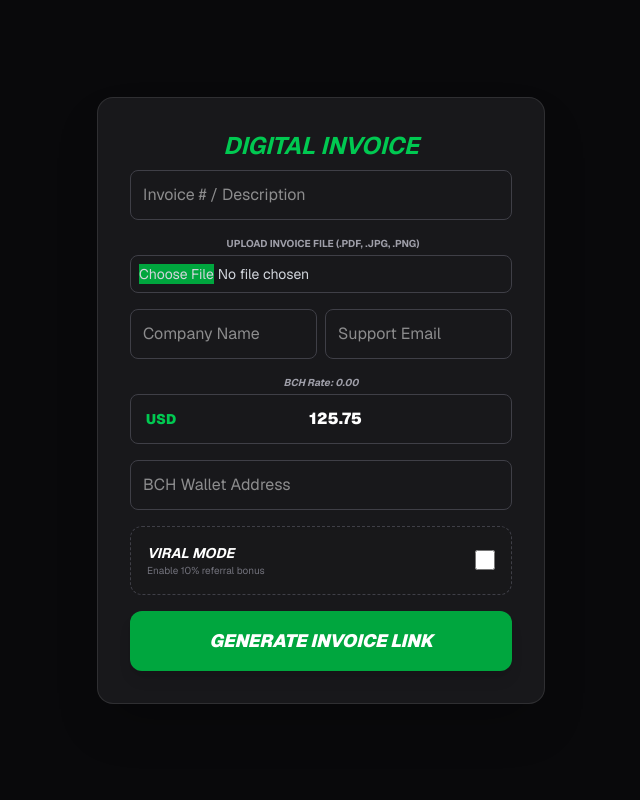
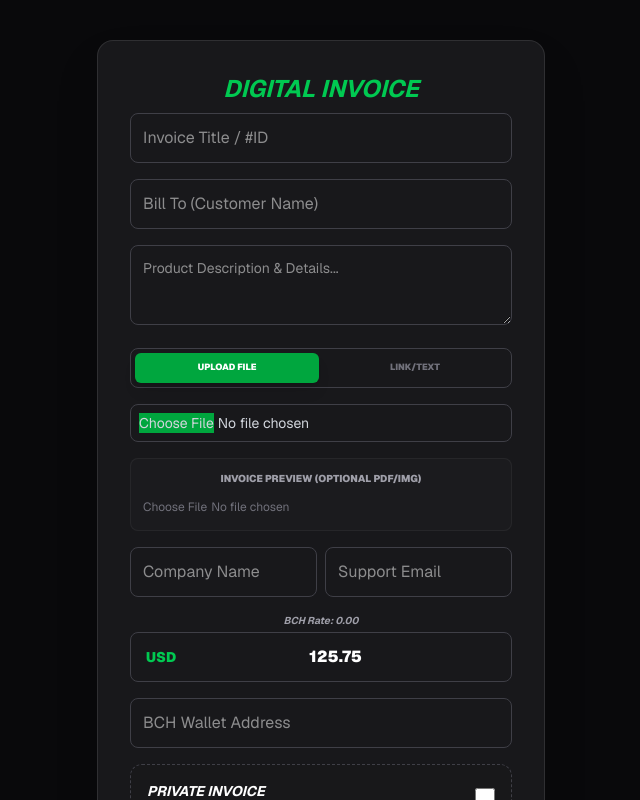
Before and after one commit to saleemm1/payonce-cash, a Next.js app: page /create/invoice in a window 1280 px wide. Shown: the top 800 px of the page, without its empty margins (319-959 px from the left). Built offline with nearby package versions, Linux system fonts and the light colour scheme; no server answers.

Commit message:
Update page.js

```diff
--- a/app/create/invoice/page.js
+++ b/app/create/invoice/page.js
@@ -3,12 +3,17 @@ import { useState, useEffect } from 'react';
 
 export default function InvoiceUploadPage() {
   const [productName, setProductName] = useState('');
+  const [customerName, setCustomerName] = useState('');
+  const [productDesc, setProductDesc] = useState('');
   const [sellerName, setSellerName] = useState('');
   const [sellerEmail, setSellerEmail] = useState('');
   const [usdPrice, setUsdPrice] = useState(125.75);
   const [wallet, setWallet] = useState('');
   const [bchPreview, setBchPreview] = useState('0.00');
+  const [deliveryType, setDeliveryType] = useState('file');
   const [file, setFile] = useState(null);
+  const [linkOrText, setLinkOrText] = useState('');
+  const [previewFile, setPreviewFile] = useState(null);
   const [enableAffiliate, setEnableAffiliate] = useState(false);
   const [uploading, setUploading] = useState(false);
   const [generatedLink, setGeneratedLink] = useState('');
@@ -30,24 +35,36 @@ export default function InvoiceUploadPage() {
 
   const handleGenerate = async (e) => {
     e.preventDefault();
-    if (!file) return alert("Upload invoice file");
-
     setUploading(true);
     try {
-      const formData = new FormData();
-      formData.append("file", file);
-      const res = await fetch("/api/upload", { method: "POST", body: formData });
-      const json = await res.json();
+      let assetId = linkOrText;
+      if (deliveryType === 'file' && file) {
+        const formData = new FormData();
+        formData.append("file", file);
+        const res = await fetch("/api/upload", { method: "POST", body: formData });
+        const json = await res.json();
+        assetId = json.ipfsHash;
+      }
+
+      let finalPreview = '';
+      if (previewFile) {
+        const imgData = new FormData();
+        imgData.append("file", previewFile);
+        const imgRes = await fetch("/api/upload", { method: "POST", body: imgData });
+        const imgJson = await imgRes.json();
+        finalPreview = `https://gateway.pinata.cloud/ipfs/${imgJson.ipfsHash}`;
+      }
 
       const payload = {
         w: wallet, p: usdPrice, n: productName, sn: sellerName,
-        se: sellerEmail, i: json.ipfsHash, a: enableAffiliate
+        se: sellerEmail, i: assetId, a: enableAffiliate,
+        cn: customerName, d: productDesc, pr: finalPreview, dt: deliveryType
       };
 
       const encodedId = btoa(unescape(encodeURIComponent(JSON.stringify(payload))));
       setGeneratedLink(`${window.location.origin}/unlock?id=${encodedId}`);
     } catch (err) {
-      alert("Error");
+      alert("Error generating invoice");
     } finally {
       setUploading(false);
     }
@@ -57,11 +74,25 @@ export default function InvoiceUploadPage() {
     <div className="min-h-screen bg-[#09090b] text-white flex flex-col items-center justify-center px-6 py-10 font-sans">
       <form onSubmit={handleGenerate} className="w-full max-w-md bg-[#18181b] p-8 rounded-2xl border border-white/10 shadow-2xl space-y-4">
         <h1 className="text-2xl font-bold mb-2 text-center text-green-500 uppercase italic font-black">Digital Invoice</h1>
-        <input required type="text" value={productName} onChange={(e) => setProductName(e.target.value)} className="w-full p-3 bg-zinc-900 border border-zinc-700 rounded-lg text-white outline-none focus:border-green-500" placeholder="Invoice # / Description" />
 
-        <div>
-          <label className="text-[10px] text-zinc-400 mb-1 block ml-1 uppercase font-bold text-center">Upload Invoice File (.pdf, .jpg, .png)</label>
-          <input required type="file" accept=".pdf,image/*" onChange={(e)=>setFile(e.target.files[0])} className="w-full p-2 bg-zinc-900 border border-zinc-700 rounded-lg text-sm text-gray-300 file:bg-green-600 cursor-pointer" />
+        <input required type="text" value={productName} onChange={(e) => setProductName(e.target.value)} className="w-full p-3 bg-zinc-900 border border-zinc-700 rounded-lg text-white outline-none focus:border-green-500 transition-all" placeholder="Invoice Title / #ID" />
+        <input required type="text" value={customerName} onChange={(e) => setCustomerName(e.target.value)} className="w-full p-3 bg-zinc-900 border border-zinc-700 rounded-lg text-white outline-none focus:border-green-500 transition-all" placeholder="Bill To (Customer Name)" />
+        <textarea required value={productDesc} onChange={(e) => setProductDesc(e.target.value)} className="w-full p-3 bg-zinc-900 border border-zinc-700 rounded-lg text-white outline-none focus:border-green-500 h-20 text-sm" placeholder="Product Description & Details..."></textarea>
+
+        <div className="flex bg-zinc-900 p-1 rounded-lg border border-zinc-700 gap-1">
+          <button type="button" onClick={() => setDeliveryType('file')} className={`flex-1 py-2 text-[9px] font-black uppercase rounded-md transition-all ${deliveryType === 'file' ? 'bg-green-600 text-white shadow-lg' : 'text-zinc-500 hover:text-white'}`}>Upload File</button>
+          <button type="button" onClick={() => setDeliveryType('link')} className={`flex-1 py-2 text-[9px] font-black uppercase rounded-md transition-all ${deliveryType === 'link' ? 'bg-green-600 text-white shadow-lg' : 'text-zinc-500 hover:text-white'}`}>Link/Text</button>
+        </div>
+
+        {deliveryType === 'file' ? (
+          <input required type="file" onChange={(e)=>setFile(e.target.files[0])} className="w-full p-2 bg-zinc-900 border border-zinc-700 rounded-lg text-sm text-gray-300 file:bg-green-600 cursor-pointer" />
+        ) : (
+          <input required type="text" value={linkOrText} onChange={(e)=>setLinkOrText(e.target.value)} className="w-full p-3 bg-zinc-900 border border-zinc-700 rounded-lg text-white outline-none focus:border-green-500 text-sm" placeholder="Paste Delivery Link or Secure Info" />
+        )}
+
+        <div className="p-3 bg-zinc-800/30 rounded-lg border border-white/5">
+          <label className="text-[10px] text-zinc-400 mb-2 block uppercase text-center font-black">Invoice Preview (Optional PDF/IMG)</label>
+          <input type="file" accept=".pdf,image/*" onChange={(e)=>setPreviewFile(e.target.files[0])} className="w-full text-xs text-zinc-500 cursor-pointer" />
         </div>
 
         <div className="grid grid-cols-2 gap-2">
@@ -80,17 +111,17 @@ export default function InvoiceUploadPage() {
         <input required type="text" value={wallet} onChange={(e) => setWallet(e.target.value)} className="w-full p-3 bg-zinc-900 border border-zinc-700 rounded-lg text-white outline-none focus:border-green-500" placeholder="BCH Wallet Address" />
 
         <div className="bg-zinc-900/50 p-4 rounded-xl border border-dashed border-zinc-700 flex items-center justify-between">
-          <div><h3 className="text-sm font-bold uppercase italic">Viral Mode</h3><p className="text-[10px] text-zinc-500">Enable 10% referral bonus</p></div>
+          <div><h3 className="text-sm font-bold uppercase italic text-white">Private Invoice</h3><p className="text-[10px] text-zinc-500">This bill is generated for one person only</p></div>
           <input type="checkbox" checked={enableAffiliate} onChange={(e) => setEnableAffiliate(e.target.checked)} className="w-5 h-5 accent-green-500 cursor-pointer" />
         </div>
 
         <button type="submit" disabled={uploading} className="w-full bg-green-600 hover:bg-green-500 py-4 rounded-xl font-black transition-all uppercase italic text-lg shadow-lg disabled:opacity-50">
-          {uploading ? "Uploading Invoice..." : "Generate Invoice Link"}
+          {uploading ? "Creating Invoice..." : "Generate Invoice Link"}
         </button>
 
         {generatedLink && (
-          <div className="mt-4 p-3 bg-black rounded-lg border border-green-500/30 flex gap-2">
-            <input readOnly value={generatedLink} className="flex-1 bg-zinc-900 p-2 text-[10px] rounded border border-zinc-800 outline-none text-zinc-400" />
+          <div className="mt-4 p-3 bg-black rounded-lg border border-green-500/30 flex gap-2 animate-in slide-in-from-top-2">
+            <input readOnly value={generatedLink} className="flex-1 bg-zinc-900 p-2 text-[10px] rounded border border-zinc-800 outline-none text-zinc-400 font-mono" />
             <button type="button" onClick={()=>{navigator.clipboard.writeText(generatedLink); setCopied(true); setTimeout(()=>setCopied(false),2000)}} className="bg-zinc-800 px-3 py-1 rounded text-xs font-bold text-green-500">{copied ? '✅' : 'Copy'}</button>
           </div>
         )}
```
